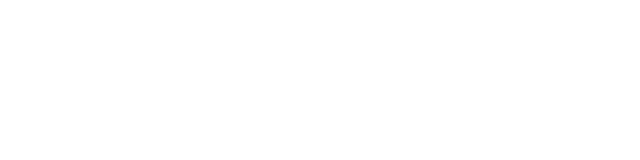
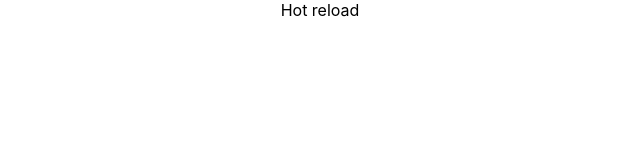
Before and after one commit to Board-Ape/tdb, a React (Create React App) app: page / in a window 1280 px wide. Shown: the top 160 px of the page, without its empty margins (320-960 px from the left). Built offline with nearby package versions, Linux system fonts and the light colour scheme.

Commit message:
Hot reload is set up

```diff
--- a/src/App.js
+++ b/src/App.js
@@ -5,7 +5,9 @@
   render() {
     return (
       <div className="App">
-
+        <div>
+          Hot reload
+        </div>
       </div>
     );
   }
```
